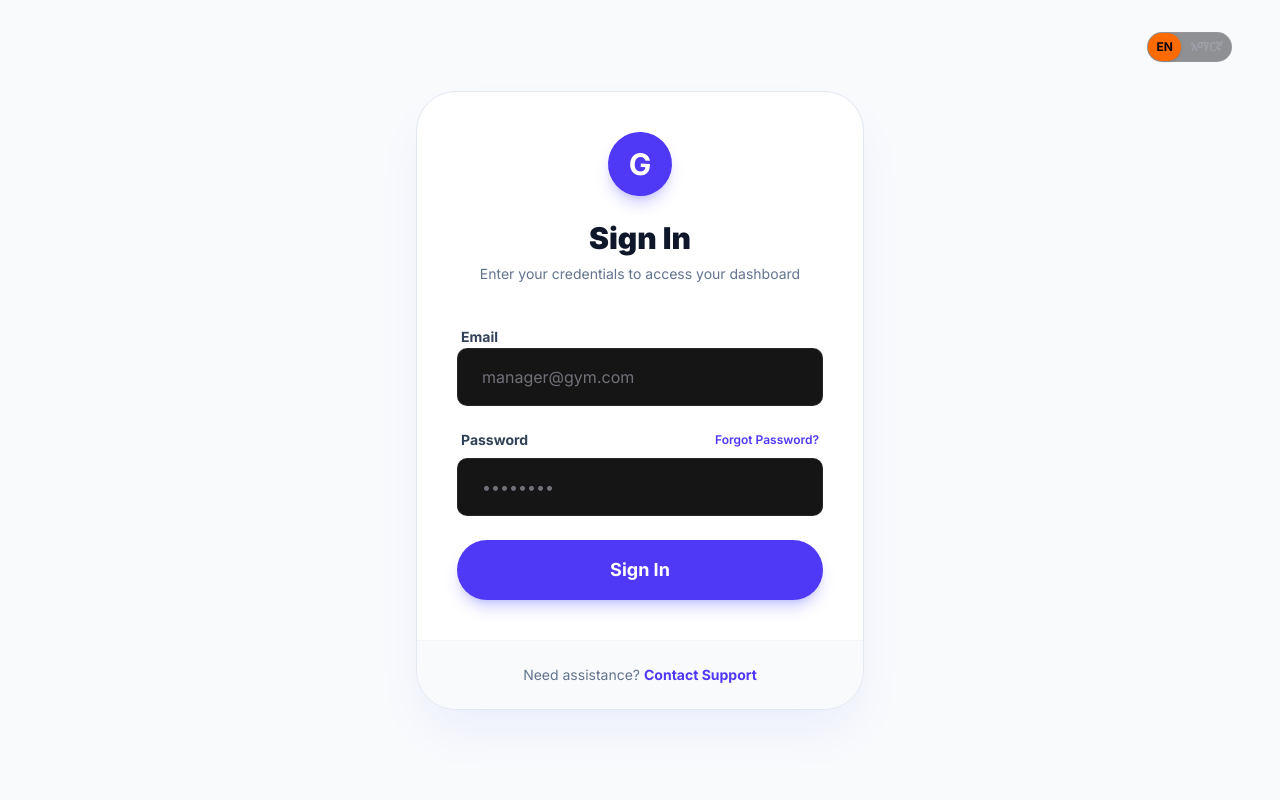
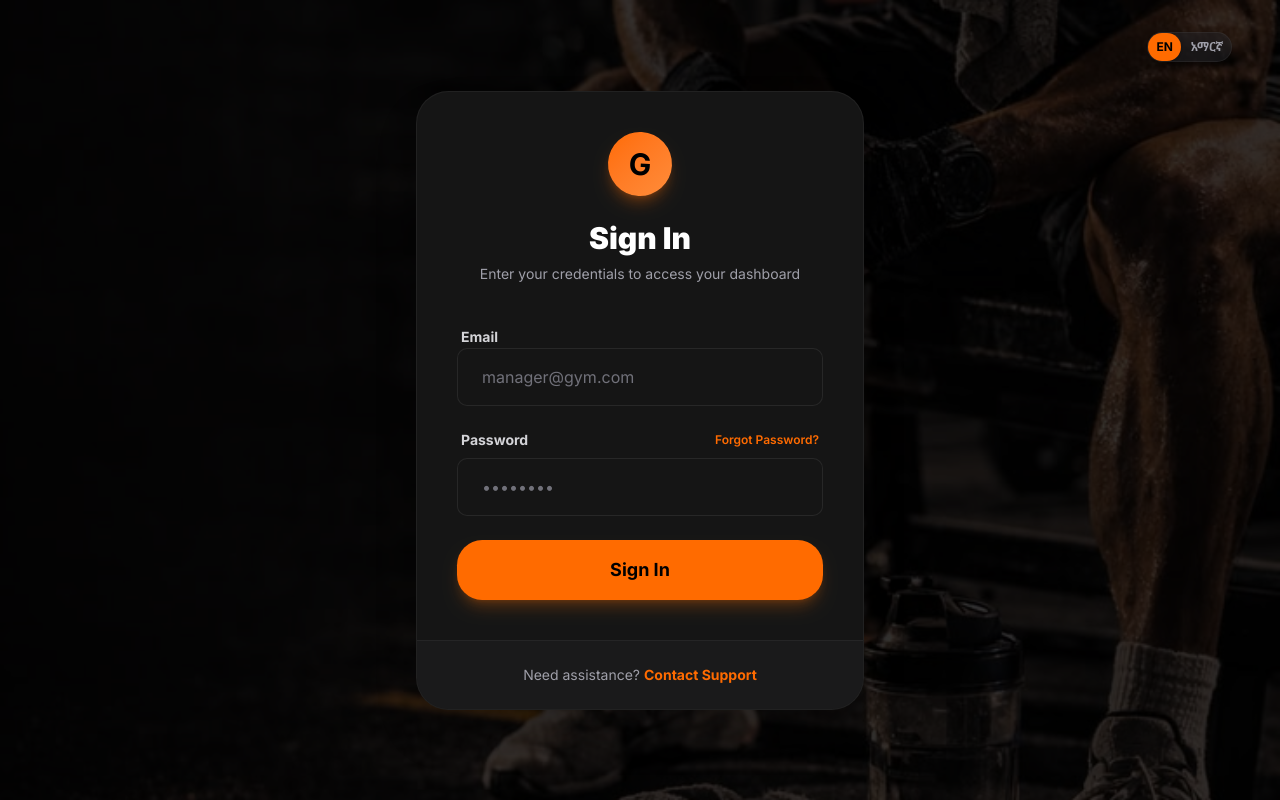
Before and after one commit to yunus-I/gym, a Next.js app: page /en/login in a window 1280 px wide. Built offline with nearby package versions, Linux system fonts and the light colour scheme; no server answers.

Commit message:
Fix login page background to show gym images with dark theme styling

```diff
--- a/src/app/[locale]/login/page.tsx
+++ b/src/app/[locale]/login/page.tsx
@@ -42,42 +42,42 @@ export default function LoginPage() {
   };
 
   return (
-    <div className="min-h-screen flex items-center justify-center bg-slate-50 dark:bg-zinc-950 p-6">
+    <div className="min-h-screen flex items-center justify-center p-6">
       <div className="absolute top-8 right-8">
         <LanguageSwitcher />
       </div>
 
       <div className="w-full max-w-md">
-        <div className="bg-white dark:bg-zinc-900 rounded-[2.5rem] shadow-2xl shadow-indigo-500/10 border border-slate-200 dark:border-zinc-800 overflow-hidden">
+        <div className="bg-[#151515] rounded-2xl shadow-2xl border border-white/5 overflow-hidden">
           <div className="p-10">
             <div className="flex flex-col items-center mb-10">
-              <div className="w-16 h-16 bg-indigo-600 rounded-2xl flex items-center justify-center shadow-lg shadow-indigo-500/30 mb-6 rotate-3">
-                <span className="text-white font-bold text-3xl">G</span>
+              <div className="w-16 h-16 bg-gradient-to-br from-[#FF6B00] to-[#FF8C39] rounded-2xl flex items-center justify-center shadow-lg shadow-[#FF6B00]/30 mb-6 rotate-3">
+                <span className="text-black font-bold text-3xl">G</span>
               </div>
-              <h1 className="text-3xl font-black text-slate-900 dark:text-white mb-2">
+              <h1 className="text-3xl font-black text-white mb-2">
                 {t('signIn')}
               </h1>
-              <p className="text-slate-500 dark:text-zinc-400 text-sm">
+              <p className="text-zinc-400 text-sm">
                 Enter your credentials to access your dashboard
               </p>
             </div>
 
             <form onSubmit={handleSubmit} className="space-y-6">
               {error && (
-                <div className="p-4 bg-rose-50 dark:bg-rose-900/20 border border-rose-100 dark:border-rose-900/30 rounded-2xl text-rose-600 dark:text-rose-400 text-sm font-medium animate-shake">
+                <div className="p-4 bg-rose-900/20 border border-rose-900/30 rounded-2xl text-rose-400 text-sm font-medium">
                   {error}
                 </div>
               )}
 
               <div className="space-y-2">
-                <label className="text-sm font-bold text-slate-700 dark:text-zinc-300 ml-1">
+                <label className="text-sm font-bold text-zinc-300 ml-1">
                   {t('email')}
                 </label>
                 <input
                   type="email"
                   value={email}
                   onChange={(e) => setEmail(e.target.value)}
-                  className="w-full px-6 py-4 bg-slate-50 dark:bg-zinc-800 border-none rounded-2xl focus:ring-2 focus:ring-indigo-500 transition-all outline-none text-slate-900 dark:text-white"
+                  className="w-full px-6 py-4 bg-zinc-800/50 border border-white/10 rounded-xl focus:border-[#FF6B00] transition-all outline-none text-white placeholder-zinc-500"
                   placeholder="manager@gym.com"
                   required
                 />
@@ -85,10 +85,10 @@ export default function LoginPage() {
 
               <div className="space-y-2">
                 <div className="flex justify-between items-center px-1">
-                  <label className="text-sm font-bold text-slate-700 dark:text-zinc-300">
+                  <label className="text-sm font-bold text-zinc-300">
                     {t('password')}
                   </label>
-                  <a href="#" className="text-xs font-semibold text-indigo-600 dark:text-indigo-400 hover:underline">
+                  <a href="#" className="text-xs font-semibold text-[#FF6B00] hover:underline">
                     {t('forgotPassword')}
                   </a>
                 </div>
@@ -96,7 +96,7 @@ export default function LoginPage() {
                   type="password"
                   value={password}
                   onChange={(e) => setPassword(e.target.value)}
-                  className="w-full px-6 py-4 bg-slate-50 dark:bg-zinc-800 border-none rounded-2xl focus:ring-2 focus:ring-indigo-500 transition-all outline-none text-slate-900 dark:text-white"
+                  className="w-full px-6 py-4 bg-zinc-800/50 border border-white/10 rounded-xl focus:border-[#FF6B00] transition-all outline-none text-white placeholder-zinc-500"
                   placeholder="••••••••"
                   required
                 />
@@ -105,11 +105,11 @@ export default function LoginPage() {
               <button
                 type="submit"
                 disabled={loading}
-                className="w-full py-4 bg-indigo-600 hover:bg-indigo-700 text-white rounded-2xl font-bold text-lg transition-all shadow-lg shadow-indigo-500/30 transform active:scale-[0.98] disabled:opacity-70 flex items-center justify-center gap-3"
+                className="w-full py-4 bg-[#FF6B00] hover:bg-[#FF8C39] text-black rounded-xl font-bold text-lg transition-all shadow-lg shadow-[#FF6B00]/25 transform active:scale-[0.98] disabled:opacity-70 flex items-center justify-center gap-3 border-none cursor-pointer"
               >
                 {loading ? (
                   <>
-                    <div className="w-5 h-5 border-2 border-white/30 border-t-white rounded-full animate-spin"></div>
+                    <div className="w-5 h-5 border-2 border-black/30 border-t-black rounded-full animate-spin"></div>
                     {common('loading')}
                   </>
                 ) : (
@@ -119,9 +119,9 @@ export default function LoginPage() {
             </form>
           </div>
 
-          <div className="bg-slate-50 dark:bg-zinc-800/50 p-6 text-center border-t border-slate-100 dark:border-zinc-800">
-            <p className="text-sm text-slate-500 dark:text-zinc-400">
-              Need assistance? <a href="#" className="text-indigo-600 dark:text-indigo-400 font-bold">Contact Support</a>
+          <div className="bg-zinc-800/30 p-6 text-center border-t border-white/5">
+            <p className="text-sm text-zinc-400">
+              Need assistance? <a href="#" className="text-[#FF6B00] font-bold">Contact Support</a>
             </p>
           </div>
         </div>
```
